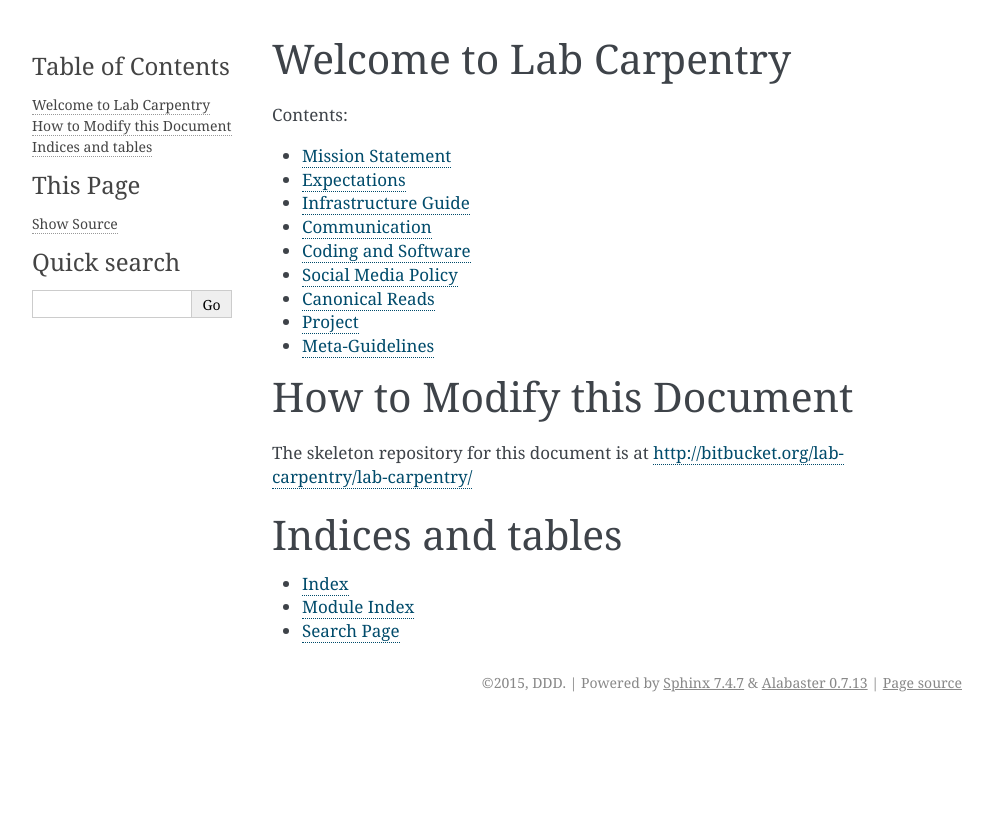
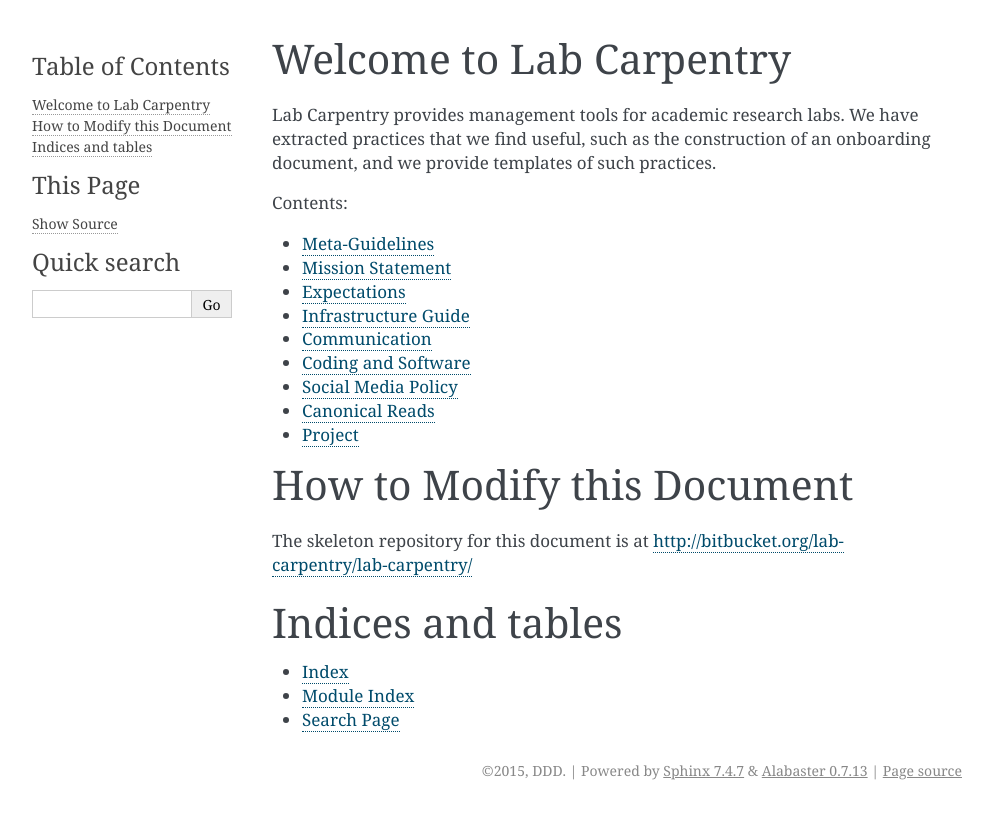
Before and after one commit to greenelab/onboarding, a Sphinx documentation site: the page built from source/index.rst, in a window 1280 px wide. Shown: the top 819 px of the page, without its empty margins (148-1141 px from the left). Built offline with Sphinx 7.4.7, drawn with Linux system fonts in a browser that asks for light colours.

Commit message:
provide some motivation

```diff
--- a/source/index.rst
+++ b/source/index.rst
@@ -6,11 +6,16 @@
 Welcome to Lab Carpentry
 ========================
 
+Lab Carpentry provides management tools for academic research labs. We
+have extracted practices that we find useful, such as the construction of
+an onboarding document, and we provide templates of such practices.
+
 Contents:
 
 .. toctree::
    :maxdepth: 2
 
+   meta
    mission_statement
    expectations
    infrastructure
```
Also changed, not shown: other parts of source/index.rst (+0 -1 lines).
